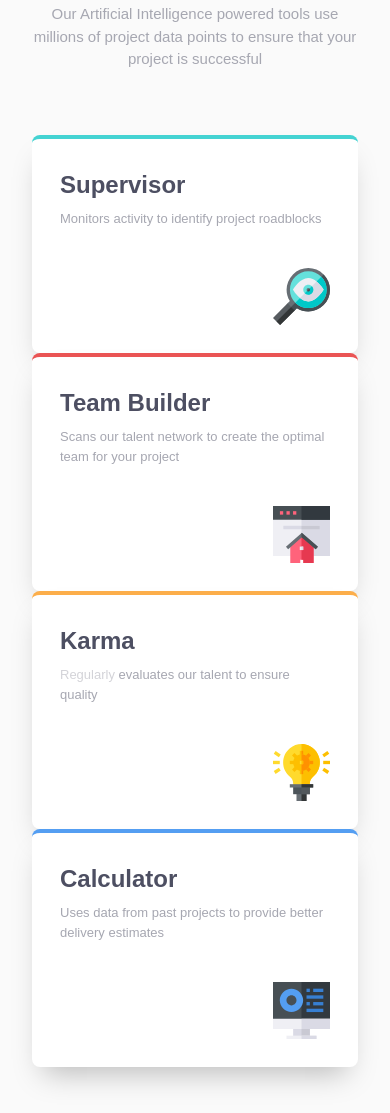
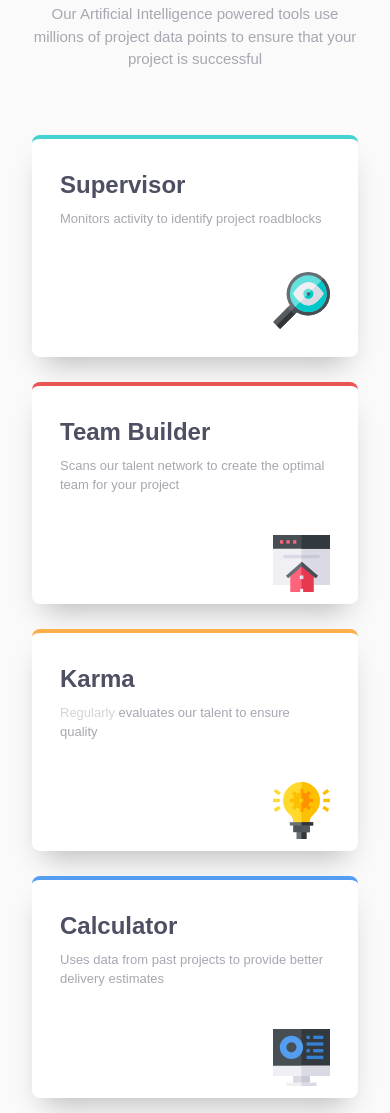
Before and after one commit to brainka/four-card-component, a plain HTML site: page index.html in a window 390 px wide. Shown: the part 167-1280 px from the top of the page. Drawn offline with Linux system fonts and the light colour scheme.

Commit message:
update mobile styling

```diff
--- a/styles.css
+++ b/styles.css
@@ -155,8 +155,25 @@ p.card {
 	}
 
 	.cards {
-		display: flex;
-		flex-direction: column;
+		grid-template-columns: 1fr;
+		grid-template-rows: repeat(5, 222px);
+		gap: 25px;
+	}
+
+	.card-supervisor {
+		grid-area: 1/1/2/2;
+	}
+
+	.card-team-builder {
+		grid-area: 2/1/2/2;
+	}
+
+	.card-karma {
+		grid-area: 3/1/4/2;
+	}
+
+	.card-calculator {
+		grid-area: 4/1;
 	}
 
 	.card {
```
